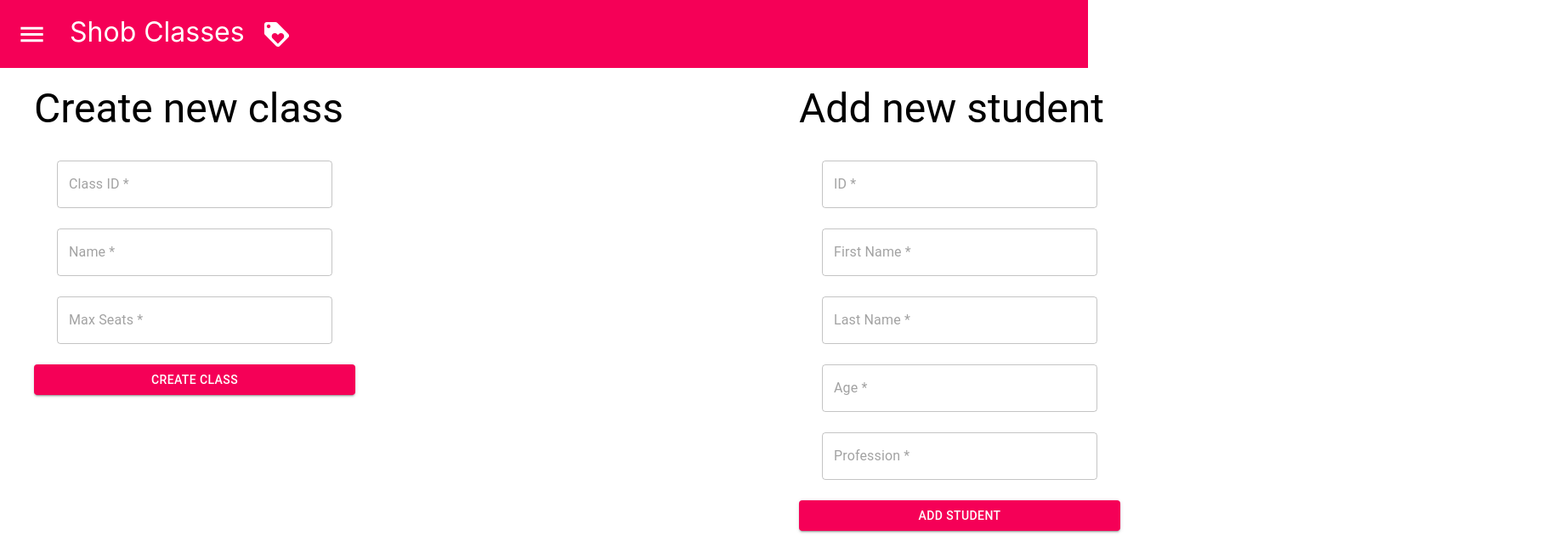
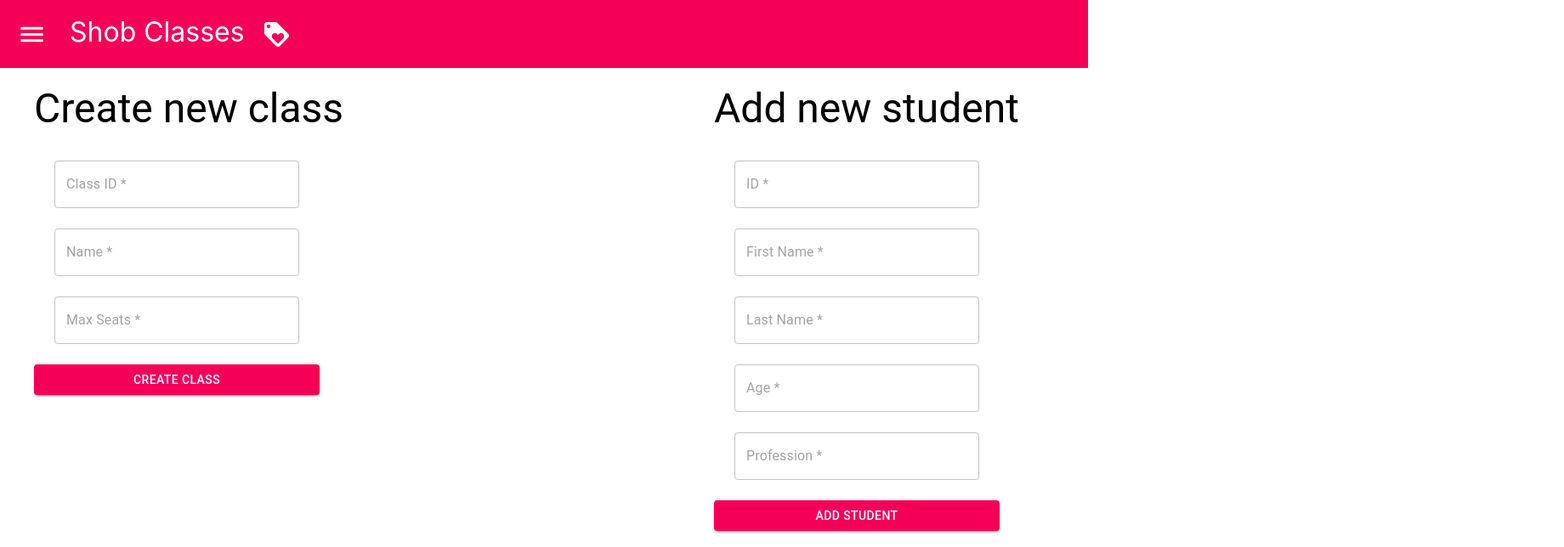
Before and after one commit to liran3188/Classroom_Management, a React (Create React App) app: page /create in a window 1280 px wide. Shown: the top 644 px of the page at 85% size, 1840 px wide, since content can reach past the window. Built offline with nearby package versions, Linux system fonts and the light colour scheme.

Commit message:
Update Create.js

```diff
--- a/src/pages/Create.js
+++ b/src/pages/Create.js
@@ -84,7 +84,7 @@ const Create = () => {
 
   return (
     <Container className='mainContainer'>
-      <Grid container spacing={75} justifyContent="center">
+      <Grid container spacing={50}>
         <Grid item xs={12} md={6}>
             <Typography className="topText" variant="h3" component="h3" gutterBottom>
               Create new class
```
